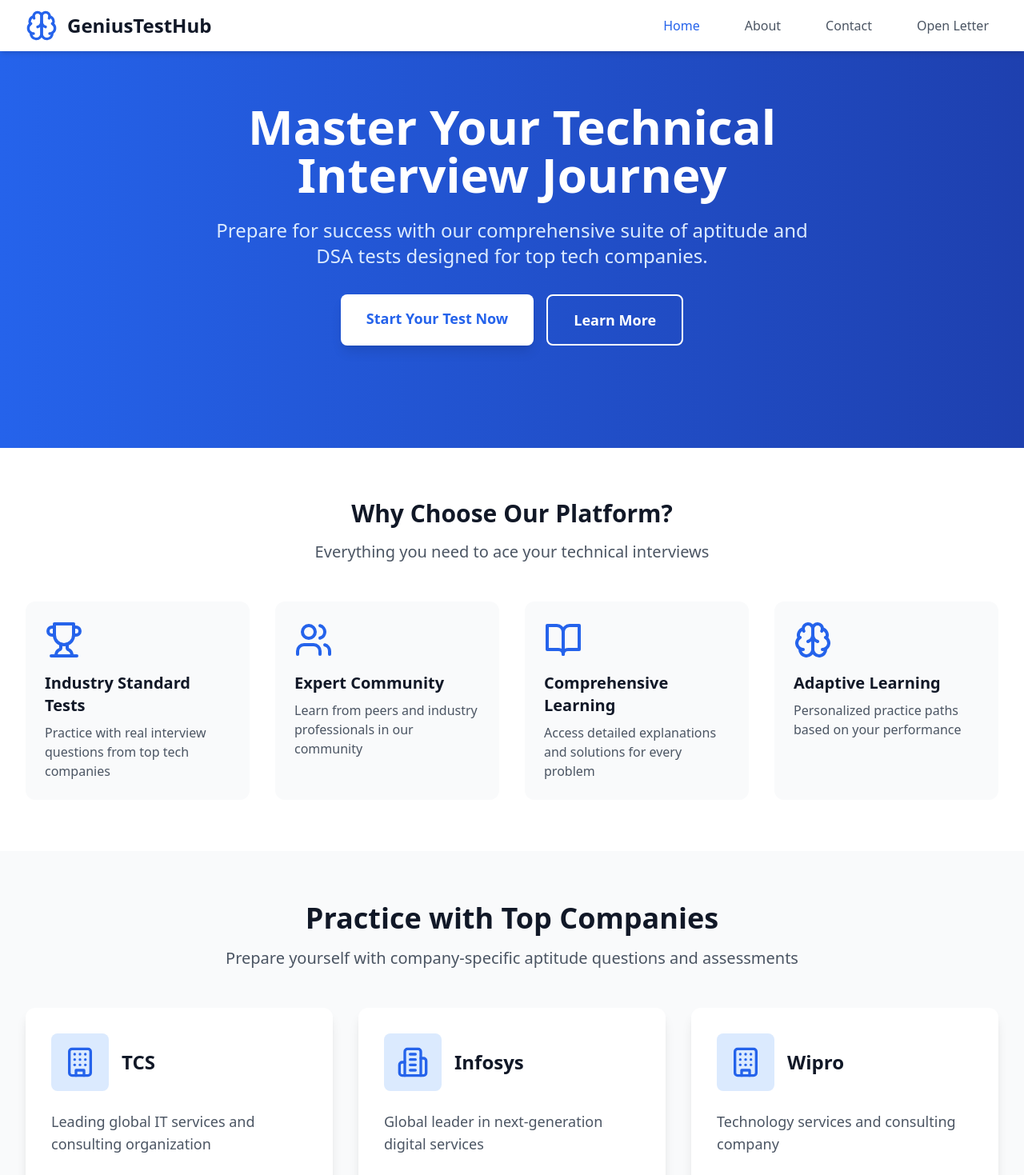
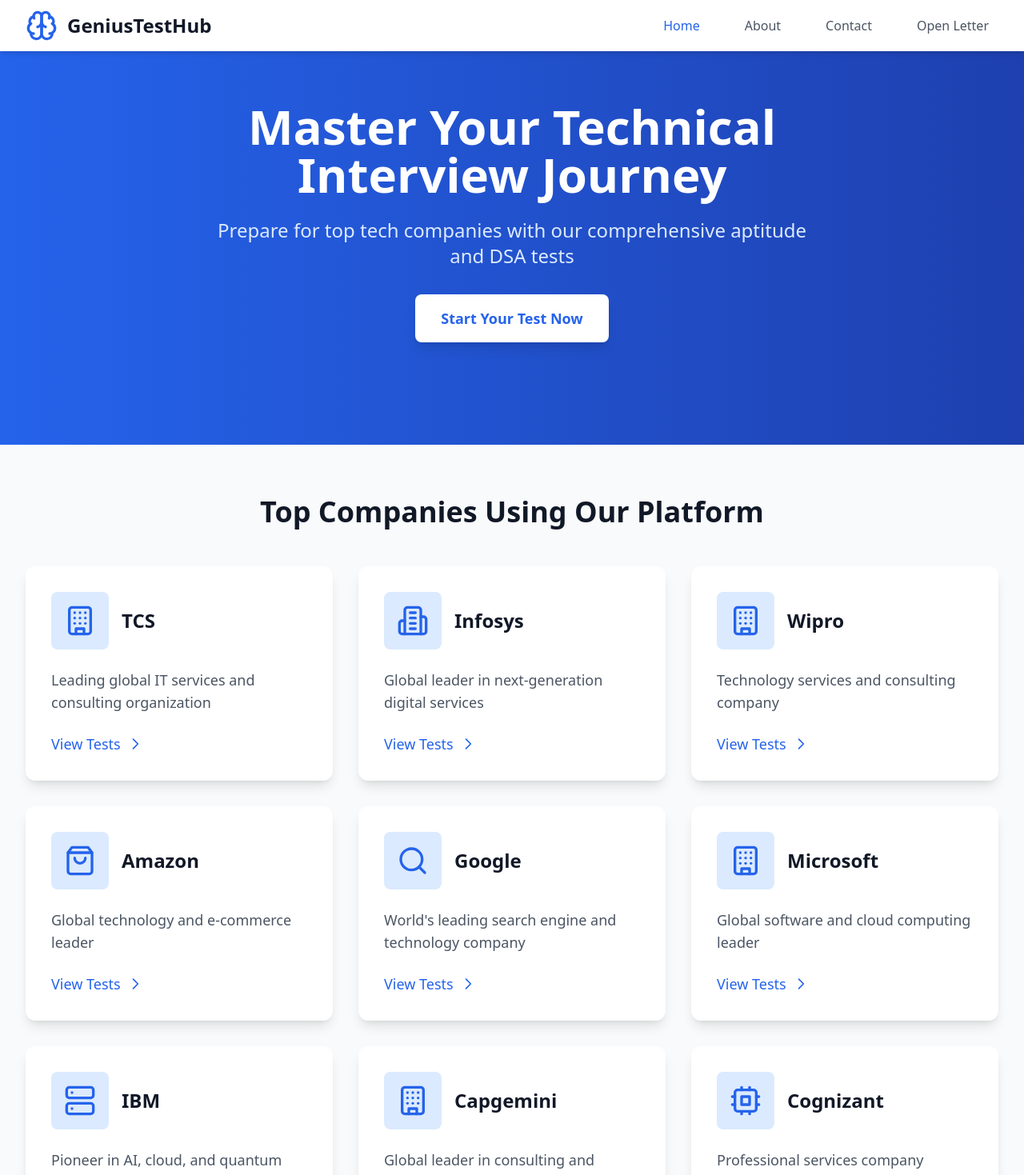
Before and after one commit to TechWithIfn/GeniusTestHub, a React (Vite) app: page / in a window 1280 px wide. Shown: the top 1469 px of the page at 80% size. Built offline with nearby package versions, Linux system fonts and the light colour scheme.

Commit message:
Update Home.tsx

```diff
--- a/src/pages/Home.tsx
+++ b/src/pages/Home.tsx
@@ -1,11 +1,7 @@
 import React from 'react';
 import { Link } from 'react-router-dom';
 import { companies } from '../data/companies';
-import {
-  Building, Building2, Building as Building3, Building as Building4,
-  ShoppingBag, Search, Building as Window, Server, Cpu, Database,
-  Trophy, Users, BookOpen, Brain
-} from 'lucide-react';
+import { Building, Building2, Building as Building3, Building as Building4, ShoppingBag, Search, Building as Window, Server, Cpu, Database } from 'lucide-react';
 
 const iconMap = {
   'building': Building,
@@ -20,76 +16,25 @@
   'database': Database
 };
 
-const features = [
-  {
-    icon: Trophy,
-    title: "Industry Standard Tests",
-    description: "Practice with real interview questions from top tech companies"
-  },
-  {
-    icon: Users,
-    title: "Expert Community",
-    description: "Learn from peers and industry professionals in our community"
-  },
-  {
-    icon: BookOpen,
-    title: "Comprehensive Learning",
-    description: "Access detailed explanations and solutions for every problem"
-  },
-  {
-    icon: Brain,
-    title: "Adaptive Learning",
-    description: "Personalized practice paths based on your performance"
-  }
-];
-
 const Home = () => {
   return (
     <div className="min-h-screen">
       {/* Hero Section */}
-      <div className="bg-gradient-to-r from-blue-600 to-blue-800 text-white py-20 md:py-32 relative overflow-hidden">
-        <div className="absolute inset-0 bg-grid-white/[0.05] pointer-events-none" />
-        <div className="max-w-7xl mx-auto px-4 sm:px-6 lg:px-8 relative">
+      <div className="bg-gradient-to-r from-blue-600 to-blue-800 text-white py-20 md:py-32">
+        <div className="max-w-7xl mx-auto px-4 sm:px-6 lg:px-8">
           <div className="text-center max-w-4xl mx-auto">
-            <h1 className="text-4xl md:text-5xl lg:text-6xl font-bold mb-6 leading-tight animate-fade-in">
+            <h1 className="text-3xl md:text-5xl lg:text-6xl font-bold mb-6 leading-tight">
               Master Your Technical Interview Journey
             </h1>
             <p className="text-lg md:text-xl lg:text-2xl mb-8 text-blue-100 max-w-3xl mx-auto">
-              Prepare for success with our comprehensive suite of aptitude and DSA tests designed for top tech companies.
+              Prepare for top tech companies with our comprehensive aptitude and DSA tests
             </p>
-            <div className="flex gap-4 justify-center">
             <Link
               to="/subjects"
-                className="inline-block bg-white text-blue-600 px-8 py-4 rounded-lg font-semibold text-lg hover:bg-blue-50 transition-all transform hover:scale-105 duration-200 shadow-lg"
+              className="inline-block bg-white text-blue-600 px-8 py-4 rounded-lg font-semibold text-lg hover:bg-blue-50 transition-colors transform hover:scale-105 duration-200 shadow-lg"
             >
               Start Your Test Now
             </Link>
-              <Link
-                to="/learn"
-                className="inline-block bg-transparent border-2 border-white text-white px-8 py-4 rounded-lg font-semibold text-lg hover:bg-white/10 transition-all duration-200"
-              >
-                Learn More
-              </Link>
-            </div>
-          </div>
-        </div>
-      </div>
-
-      {/* Features Section */}
-      <div className="py-16 bg-white">
-        <div className="max-w-7xl mx-auto px-4 sm:px-6 lg:px-8">
-          <div className="text-center mb-12">
-            <h2 className="text-3xl font-bold text-gray-900">Why Choose Our Platform?</h2>
-            <p className="mt-4 text-xl text-gray-600">Everything you need to ace your technical interviews</p>
-          </div>
-          <div className="grid grid-cols-1 md:grid-cols-2 lg:grid-cols-4 gap-8">
-            {features.map((feature, index) => (
-              <div key={index} className="p-6 rounded-xl bg-gray-50 hover:bg-gray-100 transition-all duration-200">
-                <feature.icon className="w-12 h-12 text-blue-600 mb-4" />
-                <h3 className="text-xl font-semibold mb-2">{feature.title}</h3>
-                <p className="text-gray-600">{feature.description}</p>
-              </div>
-            ))}
           </div>
         </div>
       </div>
@@ -97,19 +42,14 @@
       {/* Companies Section */}
       <div className="py-16 bg-gray-50">
         <div className="max-w-7xl mx-auto px-4 sm:px-6 lg:px-8">
-          <div className="text-center mb-12">
-            <h2 className="text-3xl md:text-4xl font-bold mb-4">
-              Practice with Top Companies
+          <h2 className="text-3xl md:text-4xl font-bold text-center mb-12">
+            Top Companies Using Our Platform
           </h2>
-            <p className="text-xl text-gray-600 max-w-3xl mx-auto">
-              Prepare yourself with company-specific aptitude questions and assessments
-            </p>
-          </div>
           <div className="grid grid-cols-1 md:grid-cols-2 lg:grid-cols-3 gap-8">
             {companies.map((company) => {
               const IconComponent = iconMap[company.logo as keyof typeof iconMap];
               return (
-                <div key={company.name} className="bg-white p-8 rounded-xl shadow-lg hover:shadow-xl transition-all transform hover:-translate-y-1 duration-200">
+                <div key={company.name} className="bg-white p-8 rounded-xl shadow-lg hover:shadow-xl transition-shadow transform hover:-translate-y-1 duration-200">
                   <div className="flex items-center mb-6">
                     <div className="bg-blue-100 p-4 rounded-lg">
                       <IconComponent className="h-10 w-10 text-blue-600" />
@@ -119,15 +59,10 @@
                   <p className="text-gray-600 text-lg mb-6">{company.description}</p>
                   <Link
                     to={`/tests/${company.name.toLowerCase()}`}
-                    className="inline-flex items-center text-blue-600 hover:text-blue-700 text-lg font-medium group"
+                    className="inline-flex items-center text-blue-600 hover:text-blue-700 text-lg font-medium"
                   >
                     View Tests
-                    <svg
-                      className="w-5 h-5 ml-2 transform transition-transform group-hover:translate-x-1"
-                      fill="none"
-                      stroke="currentColor"
-                      viewBox="0 0 24 24"
-                    >
+                    <svg className="w-5 h-5 ml-2" fill="none" stroke="currentColor" viewBox="0 0 24 24">
                       <path strokeLinecap="round" strokeLinejoin="round" strokeWidth="2" d="M9 5l7 7-7 7" />
                     </svg>
                   </Link>
@@ -137,24 +72,6 @@
           </div>
         </div>
       </div>
-
-      {/* CTA Section */}
-      <div className="bg-blue-600 py-16">
-        <div className="max-w-7xl mx-auto px-4 sm:px-6 lg:px-8 text-center">
-          <h2 className="text-3xl md:text-4xl font-bold text-white mb-6">
-            Ready to Start Your Journey?
-          </h2>
-          <p className="text-xl text-blue-100 mb-8 max-w-2xl mx-auto">
-            Join thousands of successful candidates who have mastered their technical interviews with our platform.
-          </p>
-          <Link
-            to="/register"
-            className="inline-block bg-white text-blue-600 px-8 py-4 rounded-lg font-semibold text-lg hover:bg-blue-50 transition-all transform hover:scale-105 duration-200 shadow-lg"
-          >
-            Get Started Now
-          </Link>
-        </div>
-      </div>
     </div>
   );
 };
```
Lines whose indentation alone changed are shown as unchanged.
